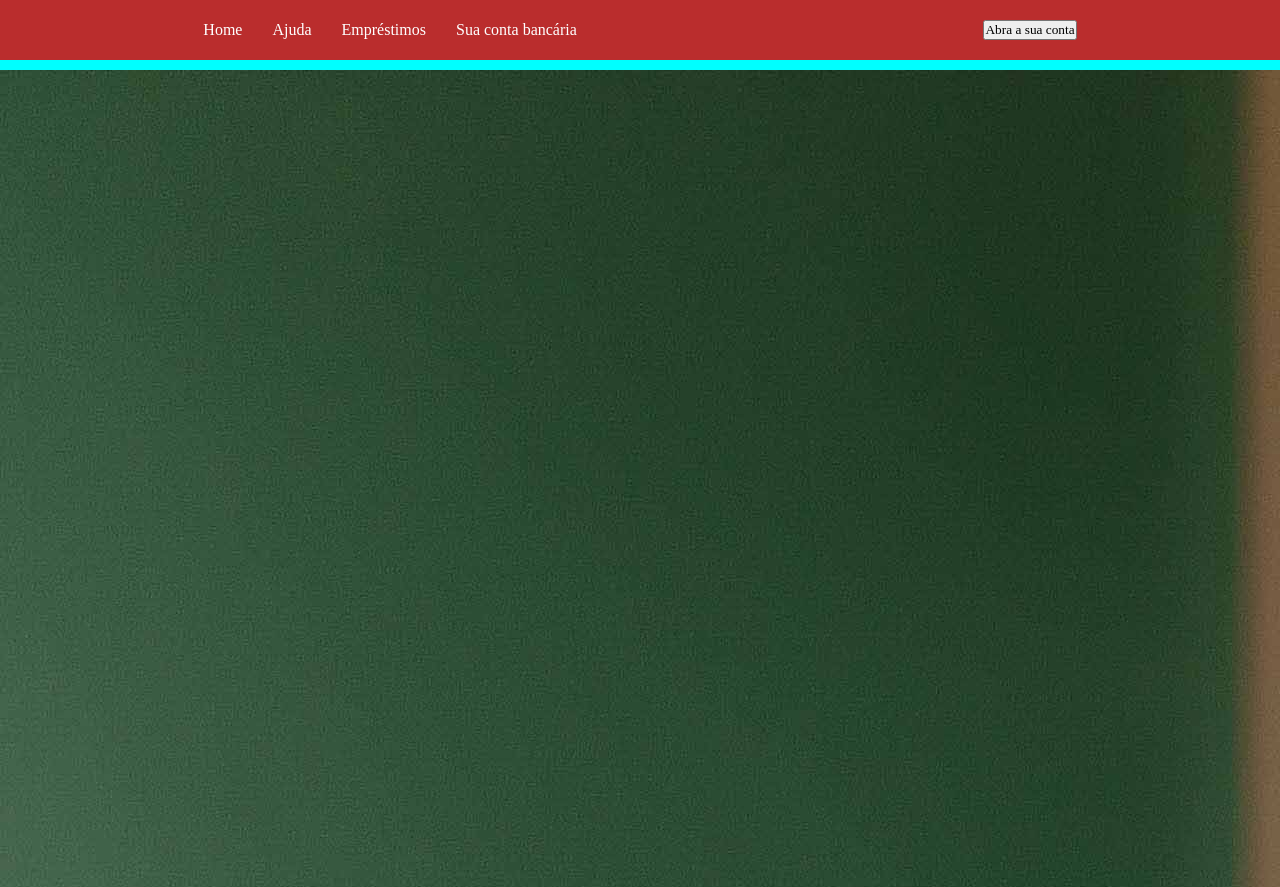
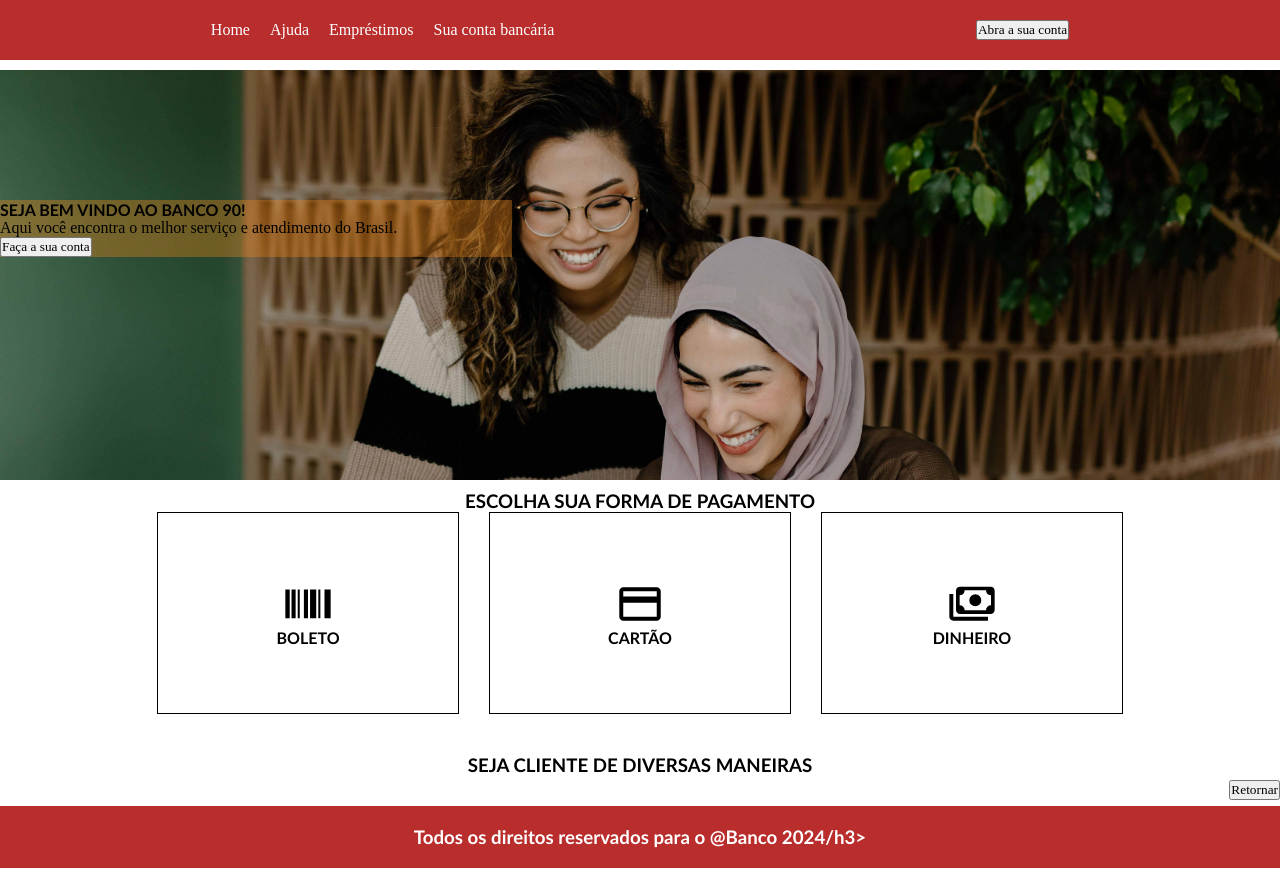
Before and after one commit to M4THEUSSS/Web_Banco, a plain HTML site: page index.html in a window 1280 px wide. Shown: the top 887 px of the page. Drawn offline with Linux system fonts and the light colour scheme; a web font is replaced by a local one.

Commit message:
version 1.2
segundo comit

```diff
--- a/index.html
+++ b/index.html
@@ -40,20 +40,52 @@
                 </div>
         </section>
 
+        <section id="pagamento">
+            <h3>ESCOLHA SUA FORMA DE PAGAMENTO</h3>
+        <div class="agrupamento">
+<!-- início boleto -->
+                 <div class="card" id="boleto">
+                    <img src="img/codigoDeBarras.svg" alt="">
+                    <h4>BOLETO</h4>
+                 </div>
+<!-- fim boleto -->
 
+<!-- início cartão -->
+            <div class="card" id="cartao">
+                <img src="img/CartaoDeCredito.svg" alt="">
+                <h4>CARTÃO</h4>
+            </div>
+<!-- fim cartão -->
 
+<!-- início dinheiro -->
+            <div class="card" id="dinheiro">
+                <img src="img/Dinheiro.svg" alt="">
+                <h4>DINHEIRO</h4>
+            </div>
+<!-- fim dinheiro -->
+        </div>
+        </section>
 
+                <section id="servicos"></section>
 
-     </main>
+                <section id="cliente">
+                        <h3>SEJA CLIENTE DE DIVERSAS MANEIRAS</h3>
+                </section>
 
+                <section id="horarios"></section>
 
+<!-- botton retorno pode ser em qualquer lugar menos no main ou footer -->
+<div id="btnHeader">
+    <a href="menuEsquerdo"> <!-- identificar o local que button deve te encaminhar  -->
+       <button type="button">Retornar</button>
+   </a>
+</div>
+<!-- ************************************************ -->
+    </main>
 
-
-
-
-
-
-
+       <footer>
+           <h3>Todos os direitos reservados para o @Banco 2024/h3>
+       </footer>
 
 </body>
 </html>
--- a/styles/all.css
+++ b/styles/all.css
@@ -1,19 +1,21 @@
 *{
     margin: 0%;
     padding: 0%;
-    font-family: var(--fontPrimaria) "Arial";
+    font-family: var(--fontrPrimaria),"Arial";
 }
 
-:root{
-    --corPrimaria:#ba2d2d;
+:root {
+    --corPrimaria: #ba2d2d;
     --corSecundaria: #f2511b;
-    --corLaranja:#f2871b5c;
-    --corpreto:#302727;
-    --fontPrimaria: Roboto;
-    --fontSecundaria:SUSE;
+    --corLaranja: #f2871b5c;
+    --corAmarela: #c7c730;
+    --corPreto: #302727;
+    --fontePrimaria: Roboto;
+    --fonteSecundria: SUSE;
 }
-h1,h2,h3,h4,h5,h6{
-    font-family: var(--fontSecundaria) "Trebuchet MS";
+
+h1, h2, h3, h4, h5, h6{
+    font-family: var(--fonteSecundria), "Trebuchet MS";
 }
 
 header, footer{
@@ -24,36 +26,82 @@ header, footer{
     display: flex;
     justify-content: space-around;
 }
+
 nav{
     display: flex;
     align-items: center;
 }
+
 nav ul{
     display: flex;
     align-items: center;
     list-style: none;
-    gap: 30px;
+    gap: 20px;
 }
-nav ul a{ /* aqui modificar o link da lista Menu  */
-    color: white; /*aqui modificar a cor fonte da lista Menu  */
-    text-decoration: none;/*aqui tira a aparencia de link da lista  */
+
+ nav ul a{  /*aqui modificar o link da lista  */
+    color: white; /*aqui modificar a cor fonte da lista  */
+    text-decoration: none; /*aqui tira a aparencia de link da lista  */
 }
-nav ul a:hover{  /* Código para passar o mouse e aparecer o sublinhado */
+
+/* passar e aparecer o sublinhado */
+nav ul a:hover{
     text-decoration: underline;
 }
+
 section{
-    background-color: aqua;
     width: 100%;
     padding: 10px 0px;
-    flex-direction:column;
+    display: flex;
+    flex-direction: column;
     align-items: center;
 }
-#banner { /* esse comando modificar a estrutura do banner não a imagem em si  */
-    height: absolute;
-    overflow-y: hidden;
+
+ #banner {  /* esse comando modificar a estrutura do banner não a imagem em si  */
+    height: 400px;
+     overflow-y: hidden;
     align-items: start;
-     /* background-image: url(/images/banner.jpg); aqui insere a imagem pelo css
+    /* background-image: url(/images/banner.jpg); aqui insere a imagem pelo css
     background-size: cover;
     background-repeat: repeat;
     background-position: center; */  /* - --- - - -  aqui foca em uma determinada parte da imagem tipo: topo, centro ou em baixo  */
 }
+#mensagem{
+    position: absolute;
+    top: 200px;
+    width: 40%;
+    background-color: var(--corLaranja);
+}
+
+ #banner img{   /*  esse comando modificar somente a imagem do banner   */
+    width: 100%;
+}
+#btnHeader{
+    position: fixed;
+    bottom: 0%;
+    right: 0%;
+}
+.agrupamento{
+    width: 80%;
+    display: flex;
+    justify-content: center;
+    gap: 30px;
+
+}
+.card{
+    width: 300px;
+    height: 200px;
+    display: flex;
+    flex-direction: column;
+    justify-content: center;
+    align-items: center;
+    border: black 1px solid;
+}
+
+@media screen and (max-width: 600px) {
+    .agrupamento{
+        flex-direction: column;
+        align-items: center;
+    }
+
+}
```
